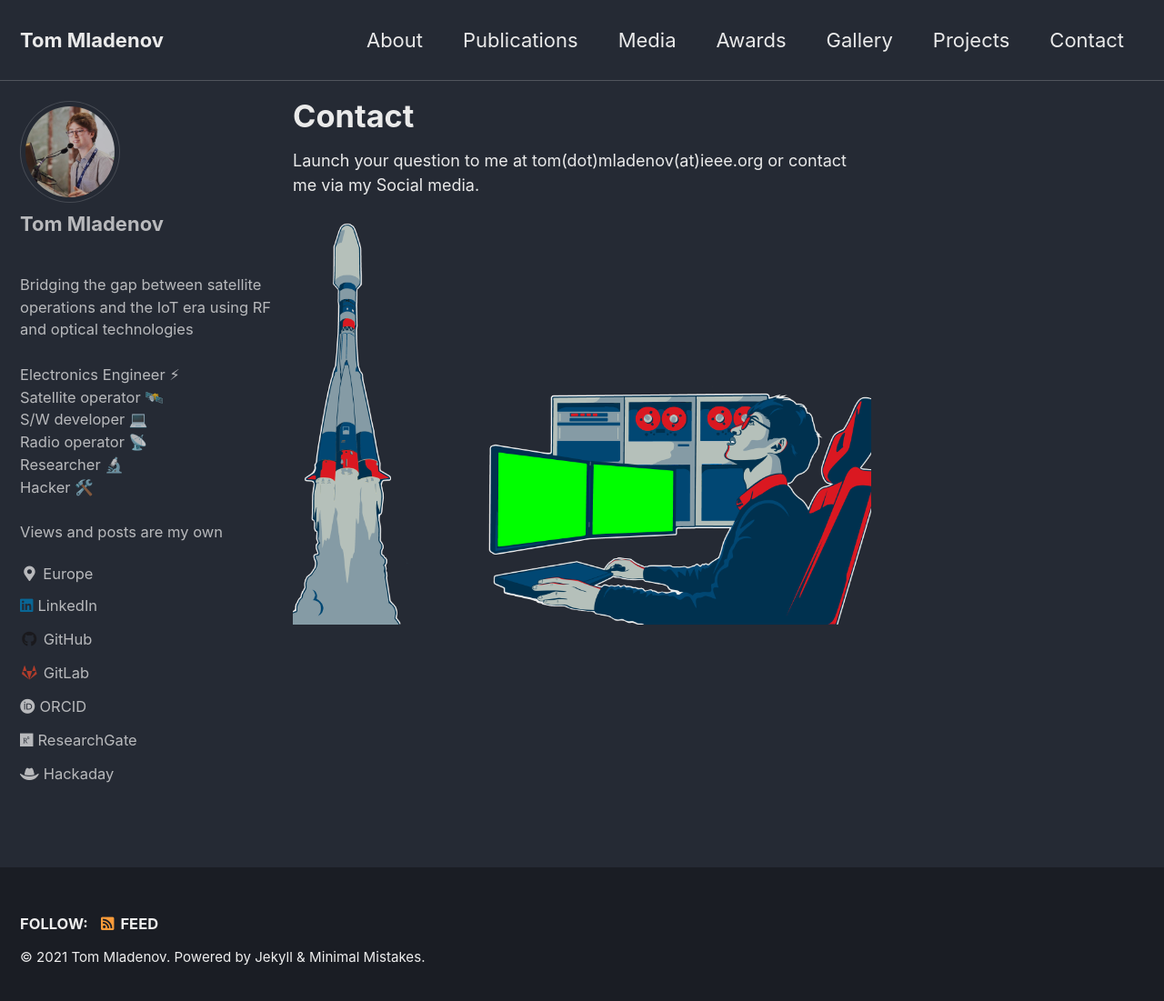
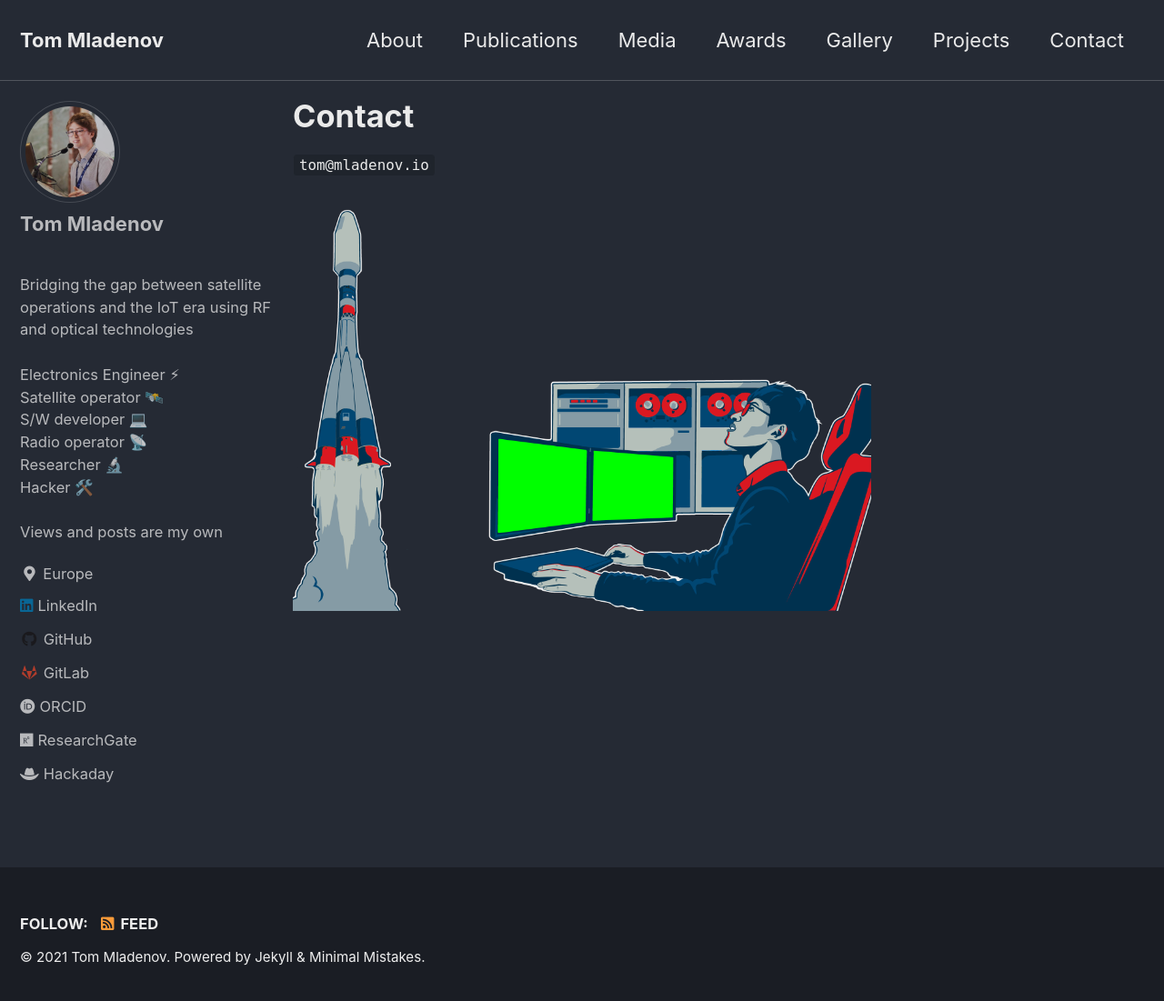
Before and after one commit to TomMladenov/tommladenov.github.io, a Jekyll site: the page built from _pages/contact.md, in a window 1280 px wide and 1109 px high. Shown: the top 1101 px of the window at 91% size. Built offline with Jekyll 4.4.1, drawn with Linux system fonts in a browser that asks for light colours; cached includes are drawn as plain includes.

Commit message:
Update contact

```diff
--- a/_pages/contact.md
+++ b/_pages/contact.md
@@ -5,8 +5,6 @@ author_profile: true
 layout: single
 ---
 
-<p style="font-size:18px;">
-Launch your question to me at tom(dot)mladenov(at)ieee.org or contact me via my Social media.
-</p>
+<img src="/media/dummy/mail.png" alt="">
 
 <img src="/img/media/art.png" alt="Italian Trulli">
```
Also changed, not shown: media/dummy/mail.png (added).
